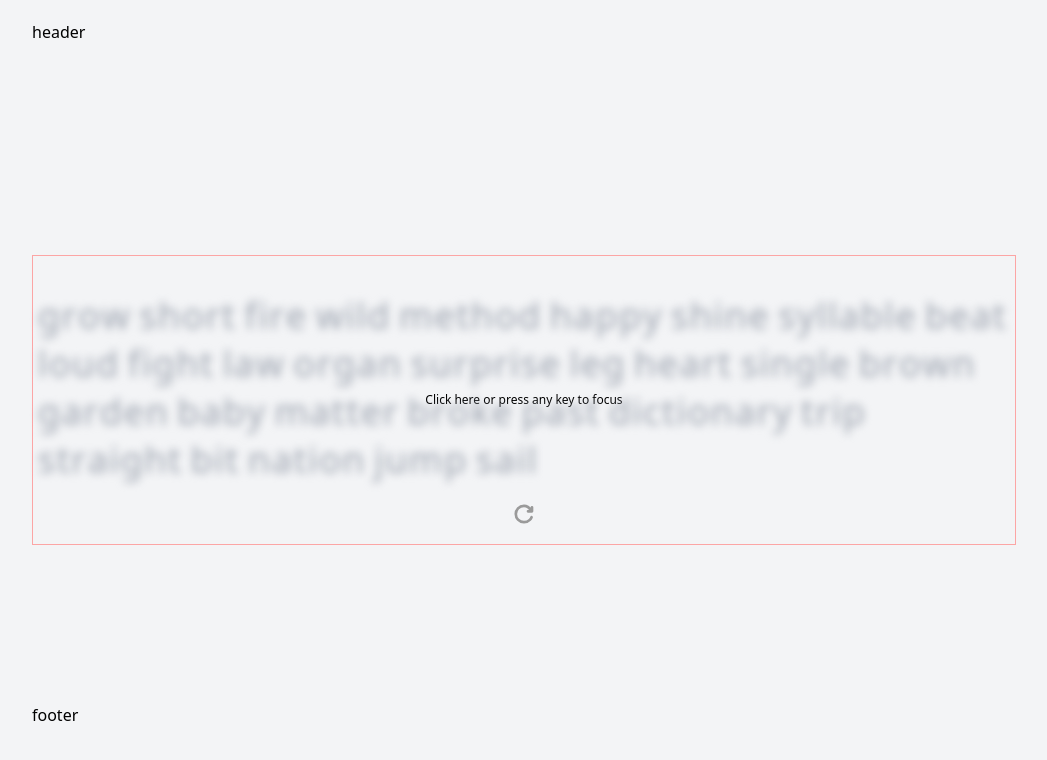
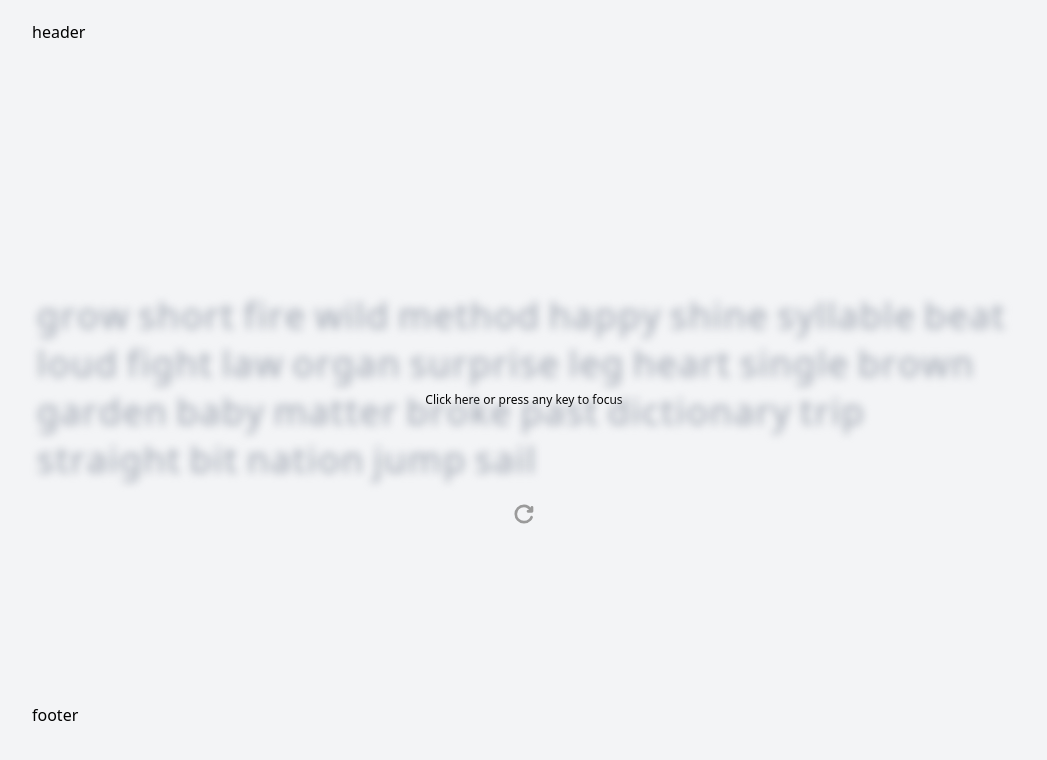
Before and after one commit to hamzahraihan/typingtest, a React (Vite) app: page / in a window 1280 px wide. Shown: the top 760 px of the page, without its empty margins (116-1163 px from the left). Built offline with nearby package versions, Linux system fonts and the light colour scheme.

Commit message:
Remove border from TypingTest container
Eliminated the red border from the div wrapping the TypingTest component to improve UI appearance.

```diff
--- a/src/App.tsx
+++ b/src/App.tsx
@@ -9,7 +9,7 @@ function App() {
     <section className="flex justify-center  bg-gray-100">
       <div className="antialiased grid grid-row-6 p-5 min-h-screen max-w-screen-lg">
         <div>header</div>
-        <div className="border border-red-300 row-span-6 self-center">
+        <div className="row-span-6 self-center">
           <TypingTest inputRef={inputRef} />
         </div>
         <footer>footer</footer>
```
